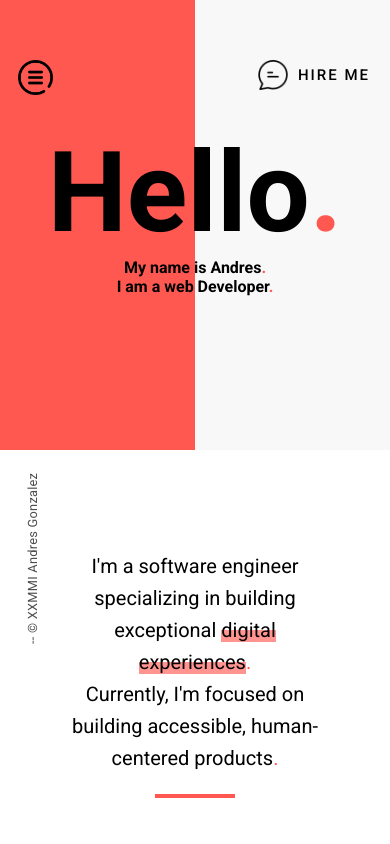
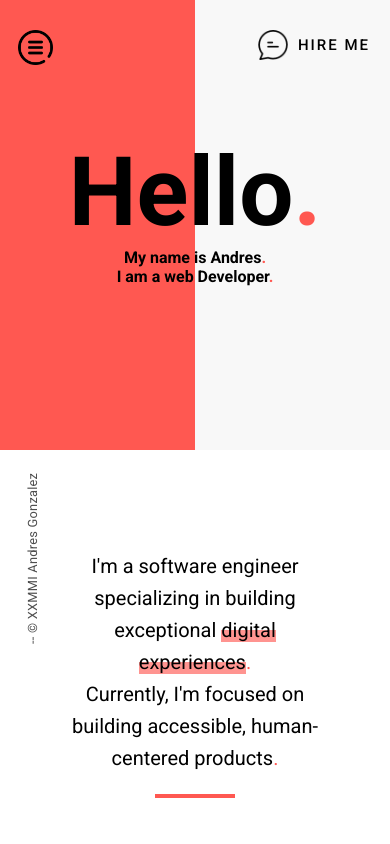
Before and after one commit to pipe1204/portfolio-andres-gonzalez, a plain HTML site: page index.html in a window 390 px wide. Shown: the top 844 px of the page. Drawn offline with Linux system fonts and the light colour scheme.

Commit message:
changed location for the menu and hire text

```diff
--- a/index.css
+++ b/index.css
@@ -391,7 +391,7 @@ span {
 @media screen and (max-width: 480px) {
 
     .container-hire {
-        top: 60px;
+        top: 30px;
         right: 20px;
     }
 
@@ -408,7 +408,7 @@ span {
     }
 
     .greeting {
-        font-size: 7rem;
+        font-size: 6rem;
     }
 
     .greeting-subtitle {
@@ -539,7 +539,7 @@ span {
 
     #menuIcon {
         position: fixed;
-        top: 60px;
+        top: 30px;
         left: 18px;
         width: 35px;
         height: 35px;
```
